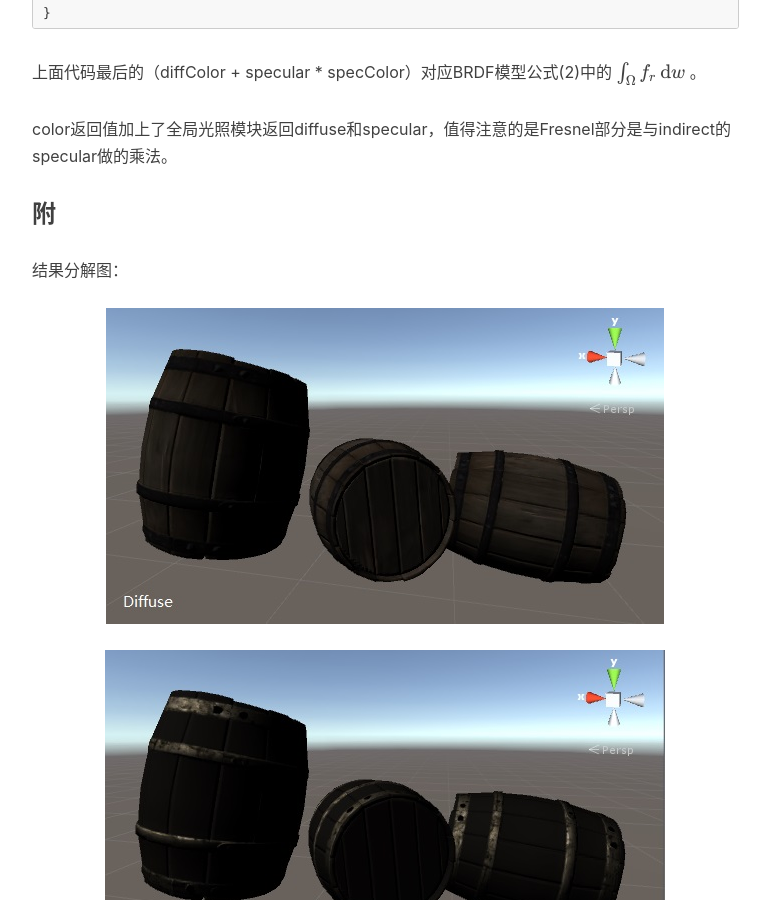
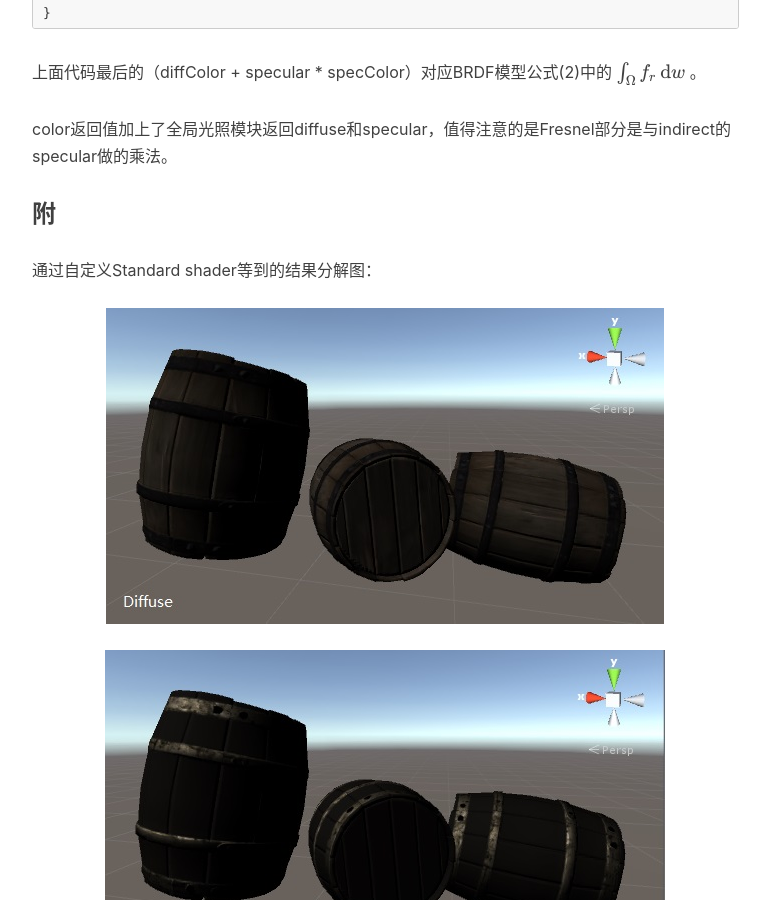
Before and after one commit to chenyong2github/blog, a Jekyll site: the page built from _posts/2017-02-07-pbs.markdown, in a window 1280 px wide and 900 px high, scrolled down 4529 px. Shown: the whole window, without its empty margins (233-1003 px from the left). Built offline with Jekyll 4.4.1, drawn with Linux system fonts in a browser that asks for light colours; nearby versions of some CDN libraries; formulas are drawn with MathJax 3; comment, search, counter and statistics services are not loaded.

Commit message:
pbs pics

```diff
--- a/_posts/2017-02-07-pbs.markdown
+++ b/_posts/2017-02-07-pbs.markdown
@@ -204,7 +204,7 @@ $$
 color返回值加上了全局光照模块返回diffuse和specular，值得注意的是Fresnel部分是与indirect的specular做的乘法。
 
 ### 附
-结果分解图：
+通过自定义Standard shader等到的结果分解图：
 ![这里写图片描述](/img/in-post/pbs/1.jpg)
 ![这里写图片描述](/img/in-post/pbs/2.jpg)
 ![这里写图片描述](/img/in-post/pbs/3.jpg)
```
